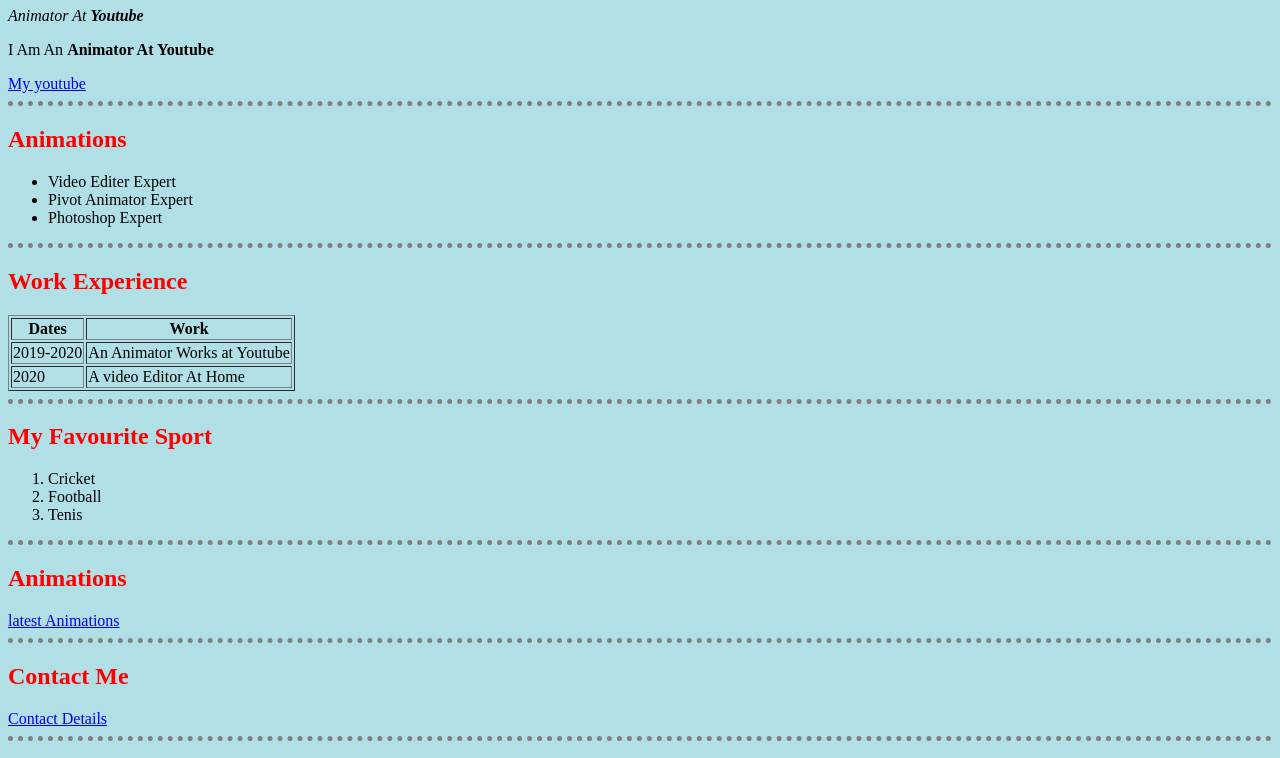
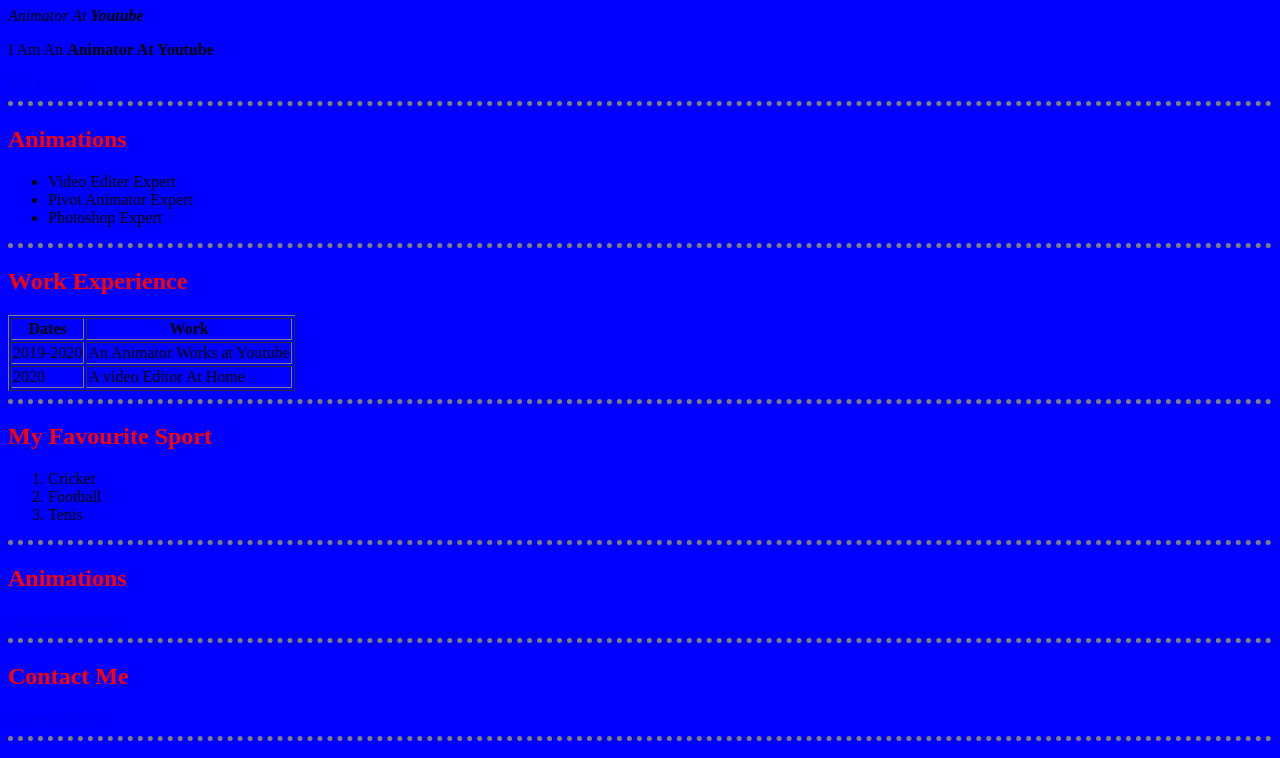
Before and after one commit to ahmed995-pro/ahmed995-pro-ahmed995, a plain HTML site: page index.html in a window 1280 px wide. Shown: the part 335-1093 px from the top of the page. Drawn offline with Linux system fonts and the light colour scheme; files that its build step writes are made by us from their sources.

Commit message:
Update Style.css

```diff
--- a/Style.css
+++ b/Style.css
@@ -1,5 +1,5 @@
 body {
-  background-color:powderblue;
+  background-color:blue;
 }
 
 h1 {
```
